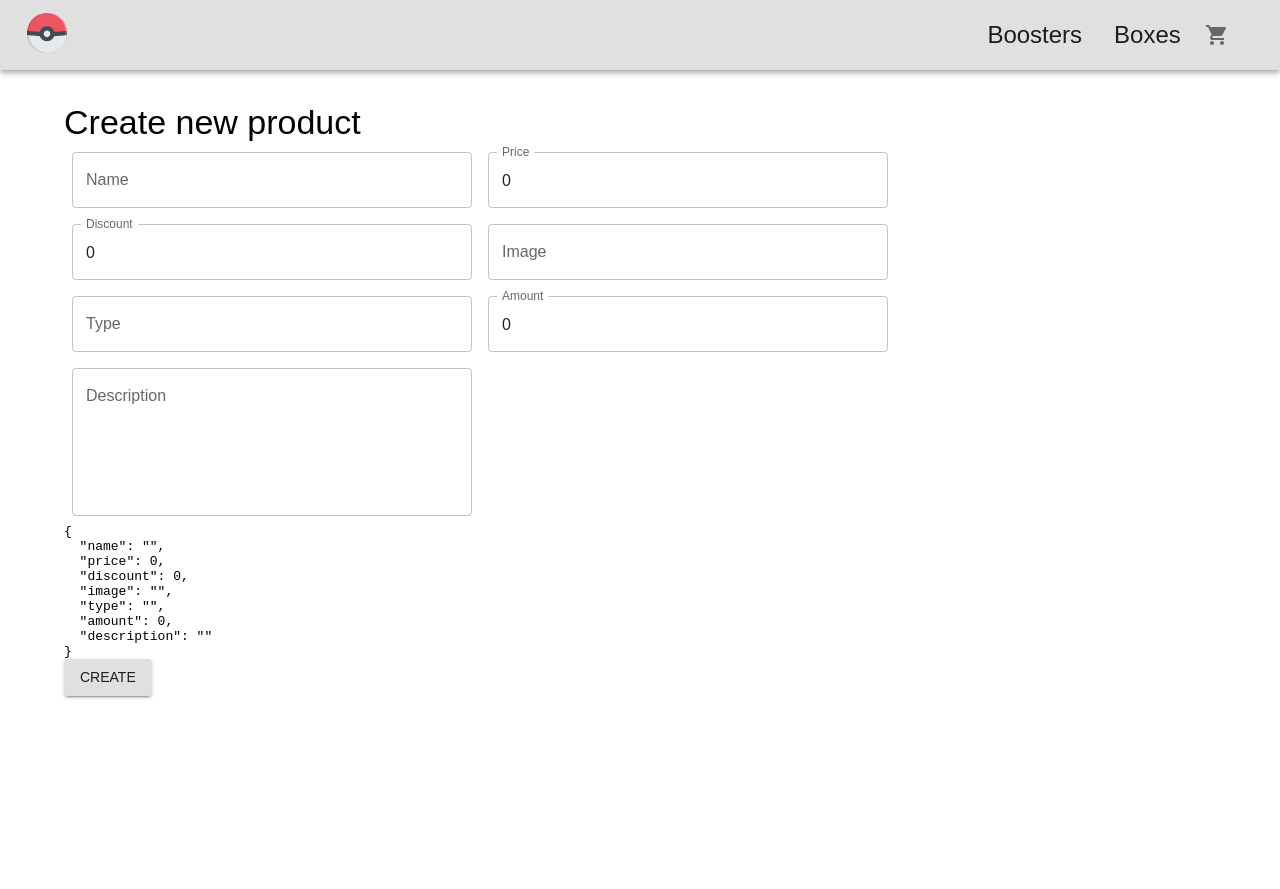
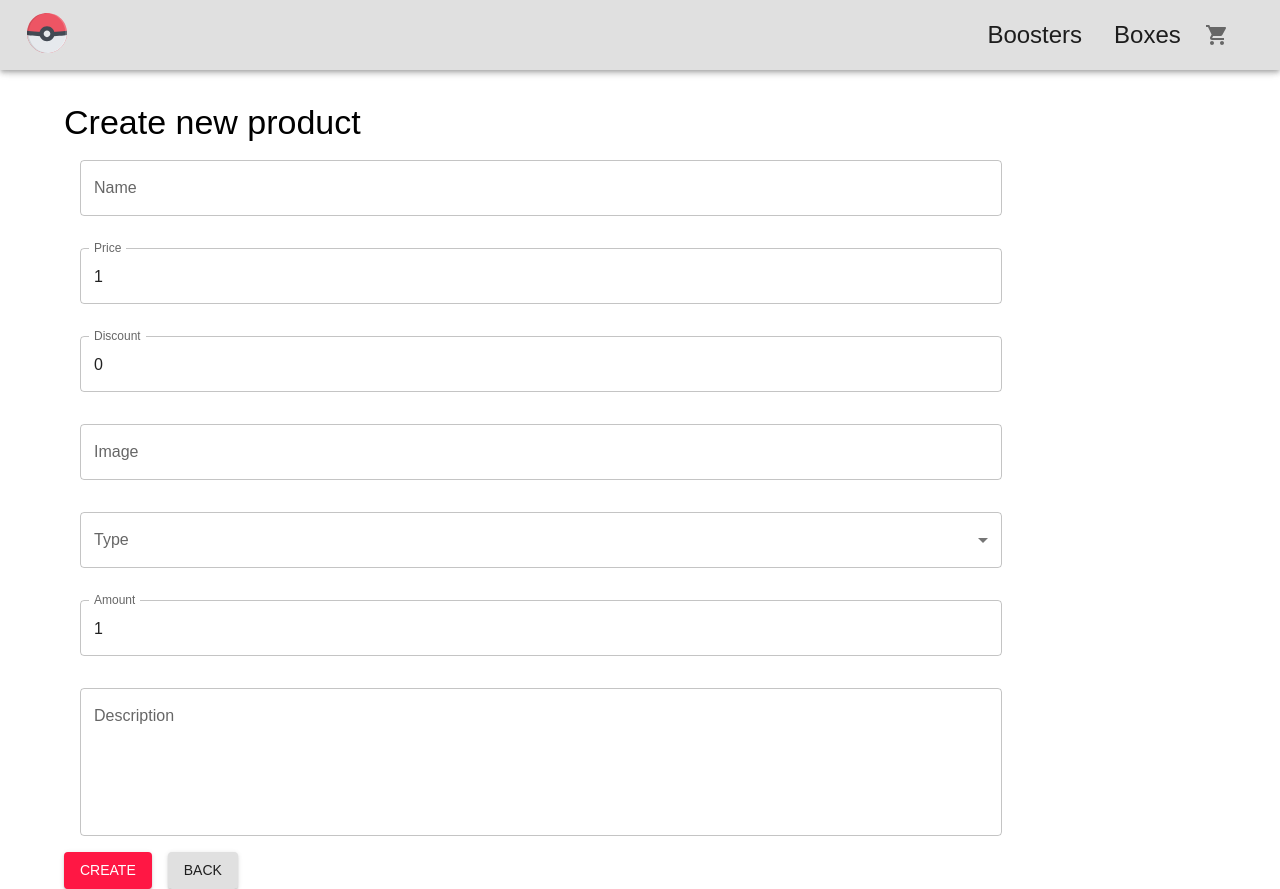
Before and after one commit to patrikzita/e-shop, a React (Vite) app: page /products/new in a window 1280 px wide. Before the commit the page ends 800 px from the top, so only its background shows below. Built offline with nearby package versions, Linux system fonts and the light colour scheme.

Commit message:
Create new is almost completed, a few improvement and it will be ok

```diff
--- a/package.json
+++ b/package.json
@@ -20,7 +20,8 @@
     "react": "^18.2.0",
     "react-dom": "^18.2.0",
     "react-material-ui-carousel": "^3.4.2",
-    "react-router-dom": "^6.8.0"
+    "react-router-dom": "^6.8.0",
+    "yup": "^1.0.0"
   },
   "devDependencies": {
     "@types/react": "^18.0.27",
--- a/src/components/Shop/StoreList.tsx
+++ b/src/components/Shop/StoreList.tsx
@@ -1,15 +1,18 @@
 import {
+  Button,
   Card,
   CardContent,
   Container,
   Grid,
   Skeleton,
+  Stack,
   Typography,
 } from "@mui/material";
 import StoreItem from "./StoreItem";
 import { useQuery } from "@tanstack/react-query";
 import { getSpecificProduct } from "../../data/products";
 import { ProductProps } from "../../types/types";
+import { useNavigate } from "react-router-dom";
 
 type StoreListProps = {
   title: string;
@@ -17,6 +20,7 @@ type StoreListProps = {
 };
 
 const StoreList = ({ title, sortItem }: StoreListProps) => {
+  const navigate = useNavigate();
   const productsQuery = useQuery({
     queryKey: ["products", sortItem],
     queryFn: () => getSpecificProduct(sortItem),
@@ -37,12 +41,18 @@ const StoreList = ({ title, sortItem }: StoreListProps) => {
   return (
     <>
       <Container sx={{ p: 4 }}>
-        <Typography
-          variant="h4"
-          sx={{ mb: "4rem", textTransform: "capitalize" }}
-        >
-          {title}
-        </Typography>
+        <Stack direction="row" justifyContent="space-between" m={3}>
+          <Typography variant="h4" sx={{ textTransform: "capitalize" }}>
+            {title}
+          </Typography>
+          <Button
+            color="secondary"
+            variant="contained"
+            onClick={() => navigate("/products/new")}
+          >
+            Create New
+          </Button>
+        </Stack>
         <Grid container rowSpacing={8}>
           {productsQuery.data.map((product: ProductProps) => (
             <Grid item xs={12} sm={6} md={4} lg={4} key={product.id}>
--- a/src/components/products/FieldCustom.tsx
+++ b/src/components/products/FieldCustom.tsx
@@ -5,8 +5,26 @@ import { TextField, TextFieldProps } from "@mui/material";
 const FieldCustom: React.FC<FieldProps & TextFieldProps> = ({
   label,
   field,
+  form,
 }) => {
-  return <TextField {...field} label={label} />;
+  const error = form.errors[field.name];
+  const touched = form.touched[field.name];
+
+  return (
+    <TextField
+      {...field}
+      label={label}
+      helperText={typeof error === "string" ? error : ""}
+      error={touched && Boolean(error)}
+    />
+  );
 };
 
 export default FieldCustom;
+
+/* form obsahuje values, errors, touched, setFieldValue, setFieldTouched
+touched - pole zda bylo formulářové pole změněno uživatelem
+errors- aktuální chyby
+setFieldValue - funkce pro nastavení hodnoty formulářového pole
+setFieldTouched - funkce pro označení formulářového pole jako změněného
+*/
--- a/src/components/products/ProductForm.tsx
+++ b/src/components/products/ProductForm.tsx
@@ -1,7 +1,20 @@
-import { Button, Container, TextField, Typography } from "@mui/material";
+import {
+  Button,
+  Container,
+  FormHelperText,
+  InputAdornment,
+  MenuItem,
+  Stack,
+  TextField,
+  Typography,
+} from "@mui/material";
 import { Box } from "@mui/system";
-import { Form, Formik, Field } from "formik";
+import { Form, Formik, Field, ErrorMessage } from "formik";
 import FieldCustom from "./FieldCustom";
+
+import * as Yup from "yup";
+import { createProduct } from "../../data/products";
+import { useNavigate } from "react-router-dom";
 
 const TYPES = [
   {
@@ -12,26 +25,61 @@ const TYPES = [
   },
 ];
 
-interface Values {
+export interface Values {
   name: string;
   price: number;
-  discount: number;
+  discount?: number;
   image: string;
   type: string;
   amount: number;
   description: string;
+  promotions?: boolean;
 }
 
+const validationSchema = Yup.object().shape({
+  name: Yup.string().required("Name is required"),
+  price: Yup.number()
+    .typeError("Price must be a number")
+    .required("Price is required")
+    .positive("Price must be a positive number"),
+  discount: Yup.number()
+    .typeError("Discount must be a number")
+    .integer("Discount must be an integer")
+    .min(0, "Discount can't be negative"),
+  image: Yup.string().required("Image is required"),
+  type: Yup.string().required("Type is required"),
+  amount: Yup.number()
+    .typeError("Amount must be a number")
+    .required("Amount is required")
+    .integer("Amount must be an integer")
+    .positive("Amount must be a positive number"),
+  description: Yup.string().required("Description is required"),
+});
+
 const ProductForm = () => {
-  const handleSubmit = ({
+  const navigate = useNavigate();
+
+  const handleSubmit = async (values: Values) => {
+    const { name, price, discount, image, type, amount, description } = values;
+    const dataToSend: Values = {
       name,
       price,
-    discount,
       image,
       type,
       amount,
       description,
-  }: Values) => {};
+    };
+
+    if (typeof discount === "number" && !isNaN(discount)) {
+      dataToSend.discount = discount;
+    }
+    try {
+      const createdProduct = await createProduct(dataToSend);
+      navigate(`/products/${createdProduct.id}`);
+    } catch (error) {
+      console.error(error);
+    }
+  };
 
   return (
     <Container sx={{ mt: 4 }}>
@@ -39,42 +87,66 @@ const ProductForm = () => {
       <Formik
         initialValues={{
           name: "",
-          price: 0,
+          price: 1,
           discount: 0,
           image: "",
           type: "",
-          amount: 0,
+          amount: 1,
           description: "",
         }}
+        validationSchema={validationSchema}
         onSubmit={(values) => {
           handleSubmit(values);
         }}
       >
-        {({ values, handleChange, handleBlur }) => (
+        {({ values, handleChange, handleBlur, errors, touched }) => (
           <Form>
             <Box
               sx={{
-                "& .MuiTextField-root": { m: 1, width: "50ch" },
+                display: "flex",
+                flexDirection: "column",
+                alignItems: {
+                  xs: "center",
+                  sm: "flex-start",
+                  md: "flex-start",
+                },
+                "& .MuiTextField-root": {
+                  m: 2,
+                  width: { xs: "35ch", sm: "80%" },
+                },
               }}
             >
-              <div>
-                <Field name="name" label="Name" component={FieldCustom} />
-                <Field name="price" label="Price" component={FieldCustom} />
-              </div>
-              <div>
               <Field
-                  name="discount"
-                  label="Discount"
+                name="name"
+                label="Name"
+                error={!!errors.name}
                 component={FieldCustom}
               />
+              <Field name="price" label="Price" component={FieldCustom} />
+
+              <Field name="discount" label="Discount" component={FieldCustom} />
               <Field name="image" label="Image" component={FieldCustom} />
-              </div>
-              <div>
-                {/* TODO: udělat type jako select */}
-                <Field name="type" label="Type" component={FieldCustom} />
+
+              <Field
+                name="type"
+                as={TextField}
+                select
+                label="Type"
+                value={values.type}
+                onChange={handleChange}
+                onBlur={handleBlur}
+                error={touched.type && !!errors.type}
+                helperText={touched.type && errors.type}
+              >
+                {TYPES.map((type) => (
+                  <MenuItem key={type.value} value={type.value}>
+                    {type.value}
+                  </MenuItem>
+                ))}
+              </Field>
+
               <Field name="amount" label="Amount" component={FieldCustom} />
-              </div>
-              <div>
+
               <TextField
                 name="description"
                 label="Description"
@@ -83,12 +155,21 @@ const ProductForm = () => {
                 value={values.description}
                 onChange={handleChange}
                 onBlur={handleBlur}
+                error={touched.description && !!errors.description}
+                helperText={touched.description && errors.description}
               />
-              </div>
-              <pre>{JSON.stringify(values, null, 2)}</pre>
-              <Button type="submit" variant="contained">
+              <Stack direction="row" gap={2}>
+                <Button type="submit" variant="contained" color="secondary">
                   Create
                 </Button>
+                <Button
+                  variant="contained"
+                  color="primary"
+                  onClick={() => navigate(-1)}
+                >
+                  Back
+                </Button>
+              </Stack>
             </Box>
           </Form>
         )}
--- a/src/data/products.ts
+++ b/src/data/products.ts
@@ -1,4 +1,5 @@
 import axios from "axios";
+import { Values } from "../components/products/ProductForm";
 import { ProductProps } from "../types/types";
 
 export function getProducts() {
@@ -34,3 +35,15 @@ export function getSpecificProduct(sort: string) {
       }
     });
 }
+
+export const createProduct = async (productData: Values) => {
+  try {
+    const response = await axios.post(
+      "http://localhost:3000/products",
+      productData
+    );
+    return response.data;
+  } catch (error) {
+    console.error(error);
+  }
+};
```
Also changed, not shown: API/db.json (indentation only), 1 other file (tests, documents, lock files or other folders). Lines whose indentation alone changed are shown as unchanged.
